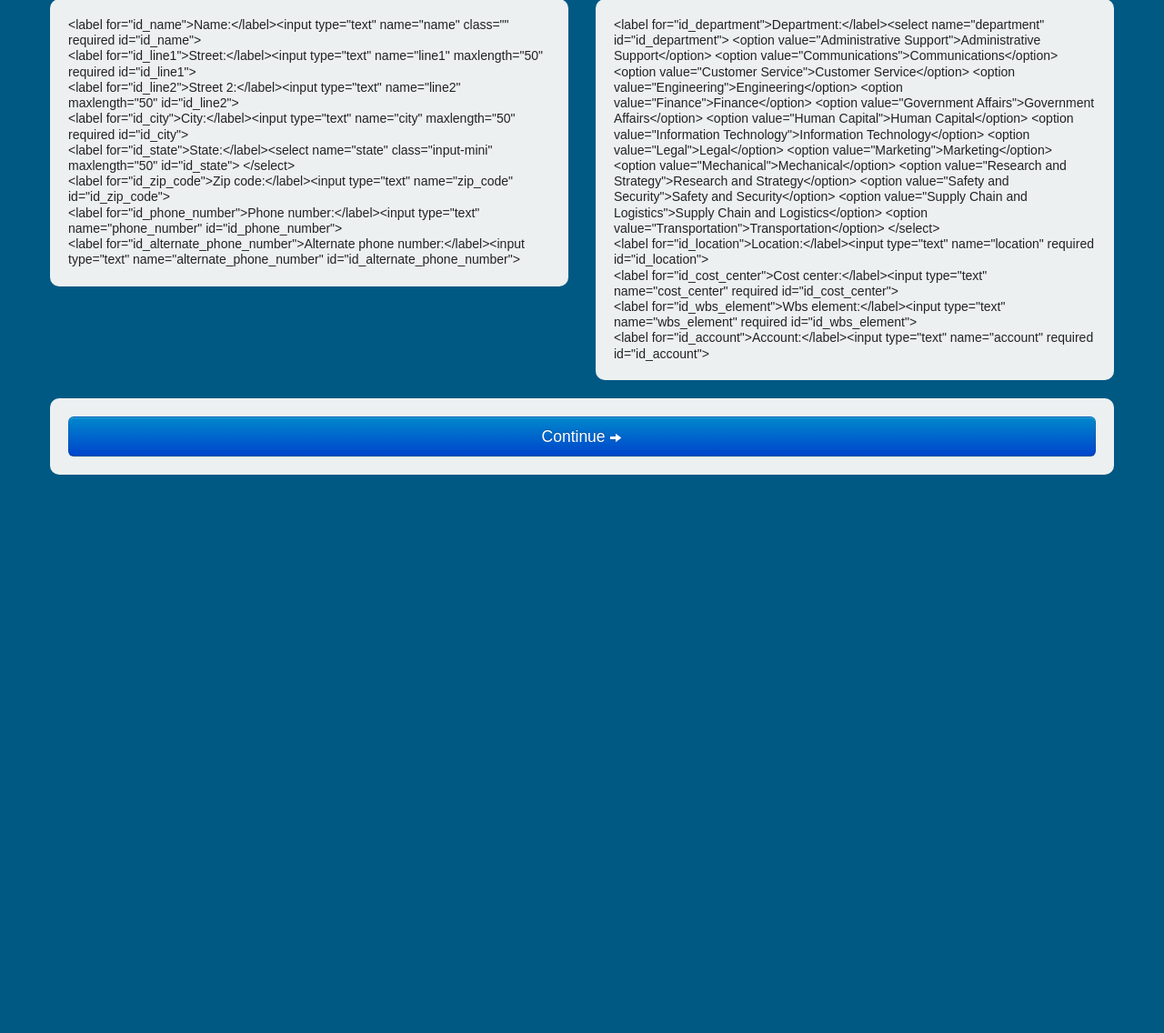
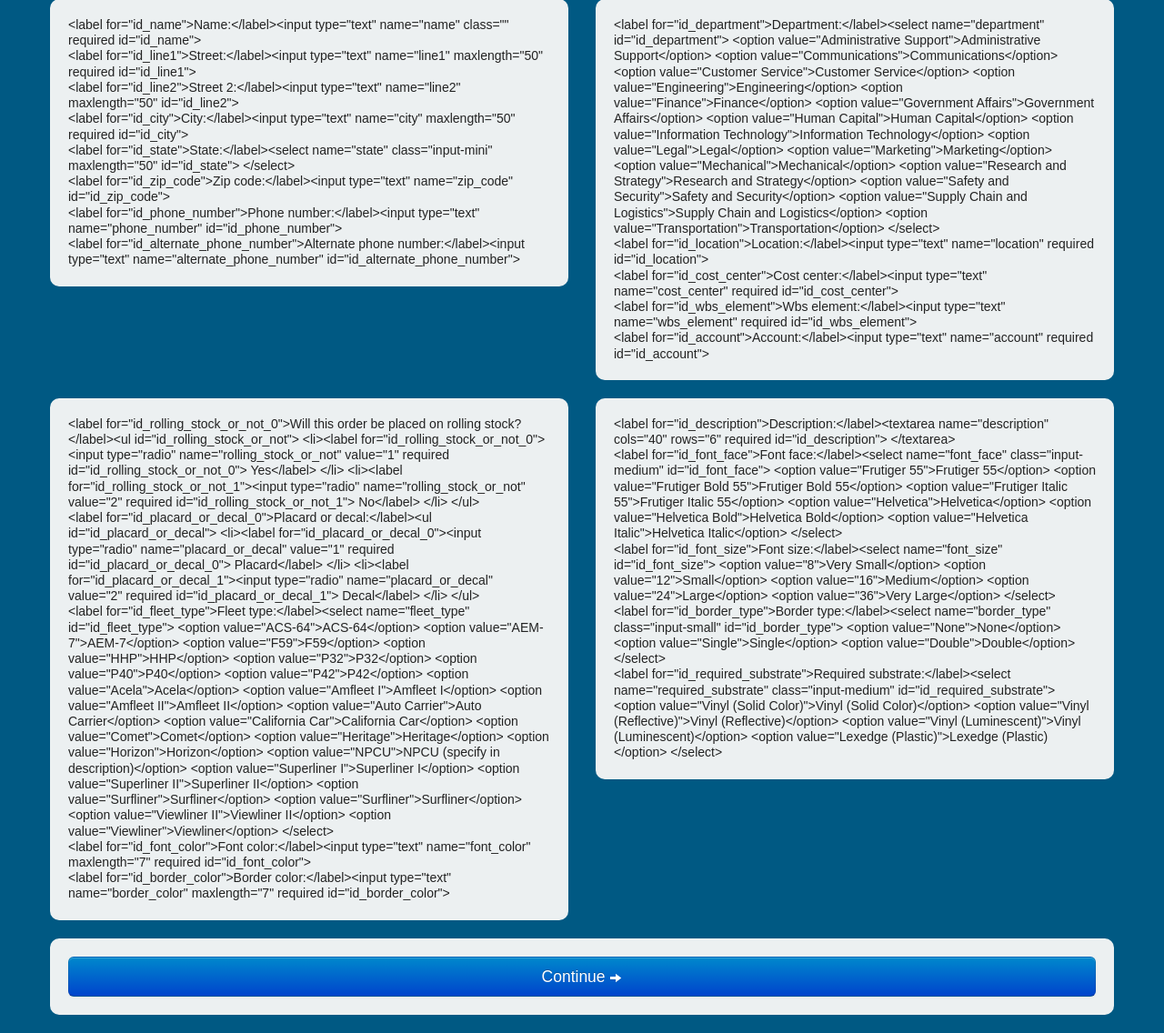
Before and after one commit to tavern-consulting/amtrak-decal-form, a Django app: page / in a window 1280 px wide. Shown: the part 181-1317 px from the top of the page at 91% size. Before the commit the page ends 703 px from the top, so only its background shows below. Run offline with Django 3.2, Linux system fonts and the light colour scheme; parts of the project's set-up code (start-up, migrations or seed data) failed here and were passed over; some libraries are stand-ins or nearby versions.

Commit message:
refs #7: better boarder thickness handling.

```diff
--- a/amtrak_decal_form/forms.py
+++ b/amtrak_decal_form/forms.py
@@ -192,19 +192,38 @@ class DecalSpecForm(forms.Form):
             'class': 'input-medium',
         }),
     )
-    font_size = forms.CharField(max_length=3)
+    font_size = forms.ChoiceField(
+        choices=[
+            (8, 'Very Small'),
+            (12, 'Small'),
+            (16, 'Medium'),
+            (24, 'Large'),
+            (36, 'Very Large'),
+        ],
+    )
     html = forms.CharField(widget=forms.Textarea)
     border_type = forms.ChoiceField(
         choices=[
-            (1, 'None'),
-            (2, 'Single'),
-            (3, 'Double'),
+            ('None', 'None'),
+            ('Single', 'Single'),
+            ('Double', 'Double'),
         ],
         widget=forms.Select({
             'class': 'input-small',
         }),
     )
-    border_thickness = forms.CharField()
+    border_thickness = forms.ChoiceField(
+        choices=[
+            (5, 'Very Thin'),
+            (10, 'Thin'),
+            (15, 'Medium'),
+            (20, 'Thick'),
+            (25, 'Very Thick'),
+        ],
+        widget=forms.Select({
+            'class': 'input-medium',
+        }),
+    )
     required_substrate = forms.ChoiceField(
         choices=VALID_SUBSTRATES,
         widget=forms.Select({
@@ -231,3 +250,9 @@ class DecalSpecForm(forms.Form):
                 FORM_ERRORS['multiple']['invalid_color'],
             )
         return border_color
+
+    def clean_border_thickness(self):
+        border_thickness = self.cleaned_data['border_thickness']
+        if self.cleaned_data.get('border_type') == 'None':
+            return ''
+        return border_thickness
--- a/amtrak_decal_form/static/js/main.js
+++ b/amtrak_decal_form/static/js/main.js
@@ -33,4 +33,11 @@ $( document ).ready(function() {
             }
         });
     });
+    $('#border-type select').change(function() {
+        if($(this).val() == "None") {
+            $('#border-thickness').addClass('hide');
+        } else {
+            $('#border-thickness').removeClass('hide');
+        }
+    });
 });
--- a/amtrak_decal_form/templates/index.html
+++ b/amtrak_decal_form/templates/index.html
@@ -77,7 +77,7 @@
 					</div>
 					<div class='form-errors'></div>
 				</div>
-				<div id="decal-spec-form" class="hide">
+				<div id="decal-spec-form" class="">
                     <div class="span6">
                         <div class="pane">
 							<div class="cf">
@@ -113,7 +113,7 @@
                                 {% render_field decal_form 'html' %}
 							</div>
                             {% endcomment %}
-							<div class="cf">
+							<div id="border-type" class="cf">
                                 {% render_field decal_form 'border_type' %}
 							</div>
 							<div id="border-thickness" class="cf hide">
```
